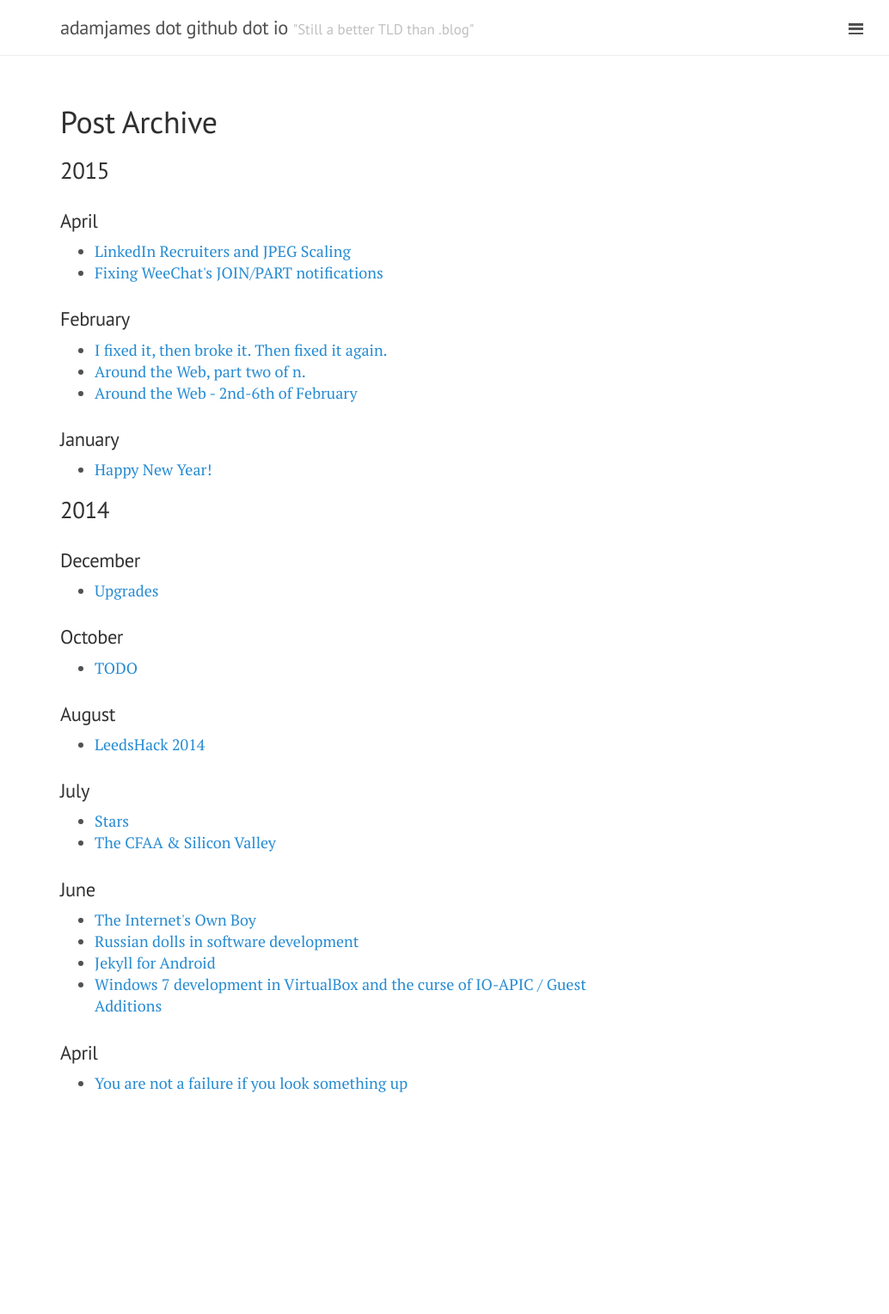
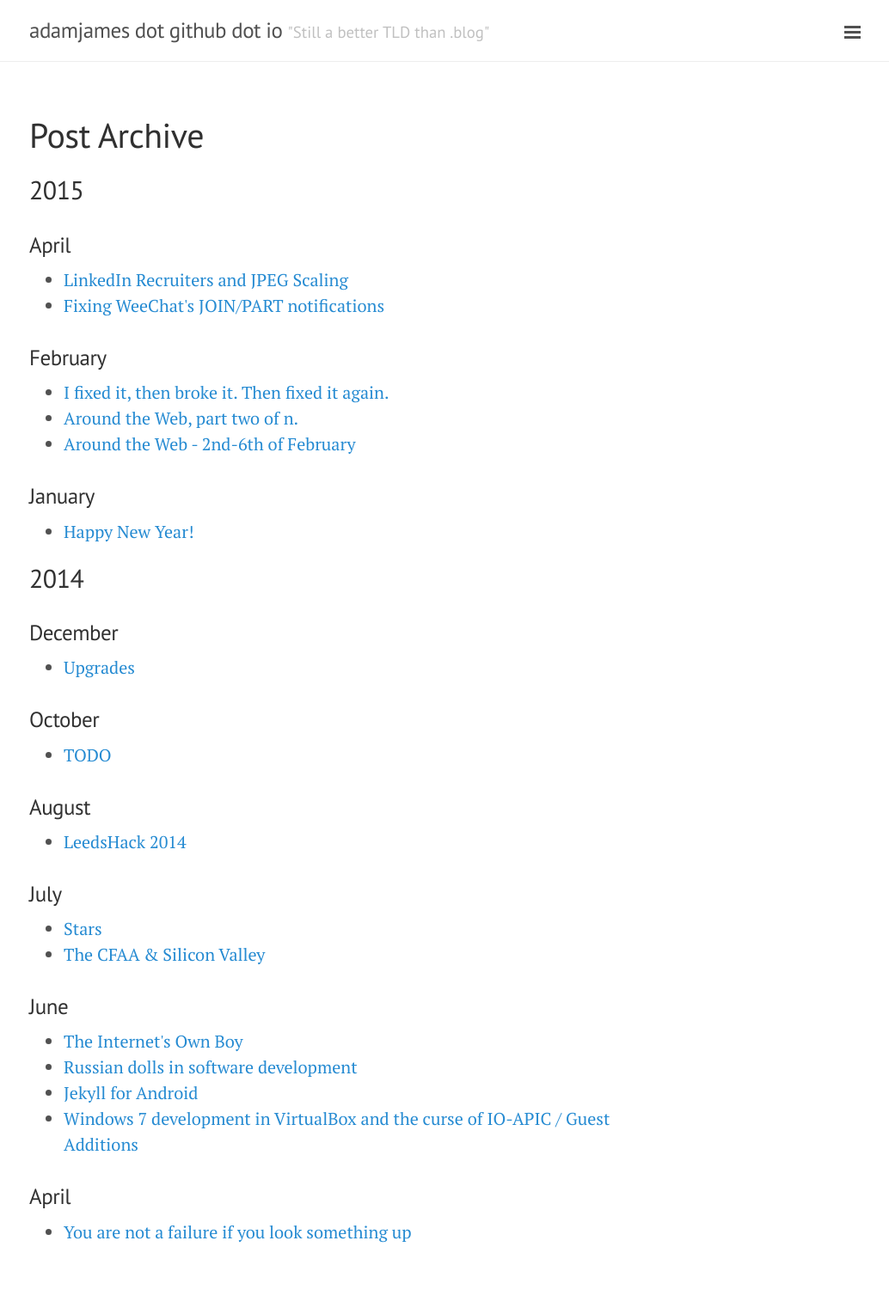
Before and after one commit to adamjames/adamjames.github.io, a Jekyll site: the page built from archive.md, in a window 1280 px wide. Shown: the whole page at 86% size, without its empty margins (246-1280 px from the left). Built offline with Jekyll 4.4.1, drawn with Linux system fonts in a browser that asks for light colours; Markdown is read by kramdown in place of the engine named in the settings; before the commit the page ends 1345 px from its top, so only the background shows below that.

Commit message:
Test switching off custom CSS.

```diff
--- a/_config.yml
+++ b/_config.yml
@@ -13,7 +13,7 @@ title:               adamjames dot github dot io
 tagline:             '"Still a better TLD than .blog"'
 description_top:     'Words written by <a href="https://twitter.com/mrwizrd">@mrwizrd</a>. Built with <a href="http://jekyllrb.com/">Jekyll</a> using <a href="https://twitter.com/mdo">@mdo</a>''s excellent <a href="http://lanyon.getpoole.com/">Lanyon</a> theme.'
 description_bottom:  'Looking for something else? You should check out my website at <a href="http://www.adamjames.me">adamjames.me</a>!'
-use_custom_css:      true
+use_custom_css:      false
 url:                 http://adamjames.github.io/
 postimagesurl:       http://adamjames.github.io/public/postimages/
 baseurl:             /
```
